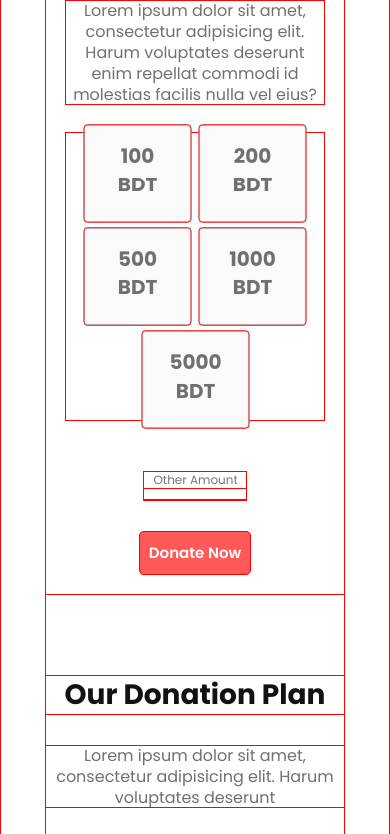
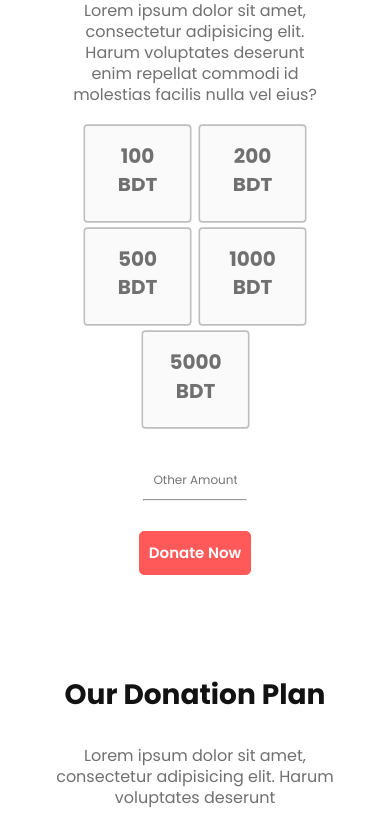
Before and after one commit to jiadalfahmid/donation-website, a plain HTML site: page index.html in a window 390 px wide. Shown: the part 582-1416 px from the top of the page. Drawn offline with Linux system fonts and the light colour scheme.

Commit message:
Responsive Design with HTML & CSS

```diff
--- a/css/style.css
+++ b/css/style.css
@@ -6,11 +6,6 @@
   padding: 0px;
   box-sizing: border-box;
   font-family: "Poppins", sans-serif;
-
-  outline: 1px solid red;
-  outline-offset: -1px;
-
-
 }
 .container{
   max-width: 1140px;
```
